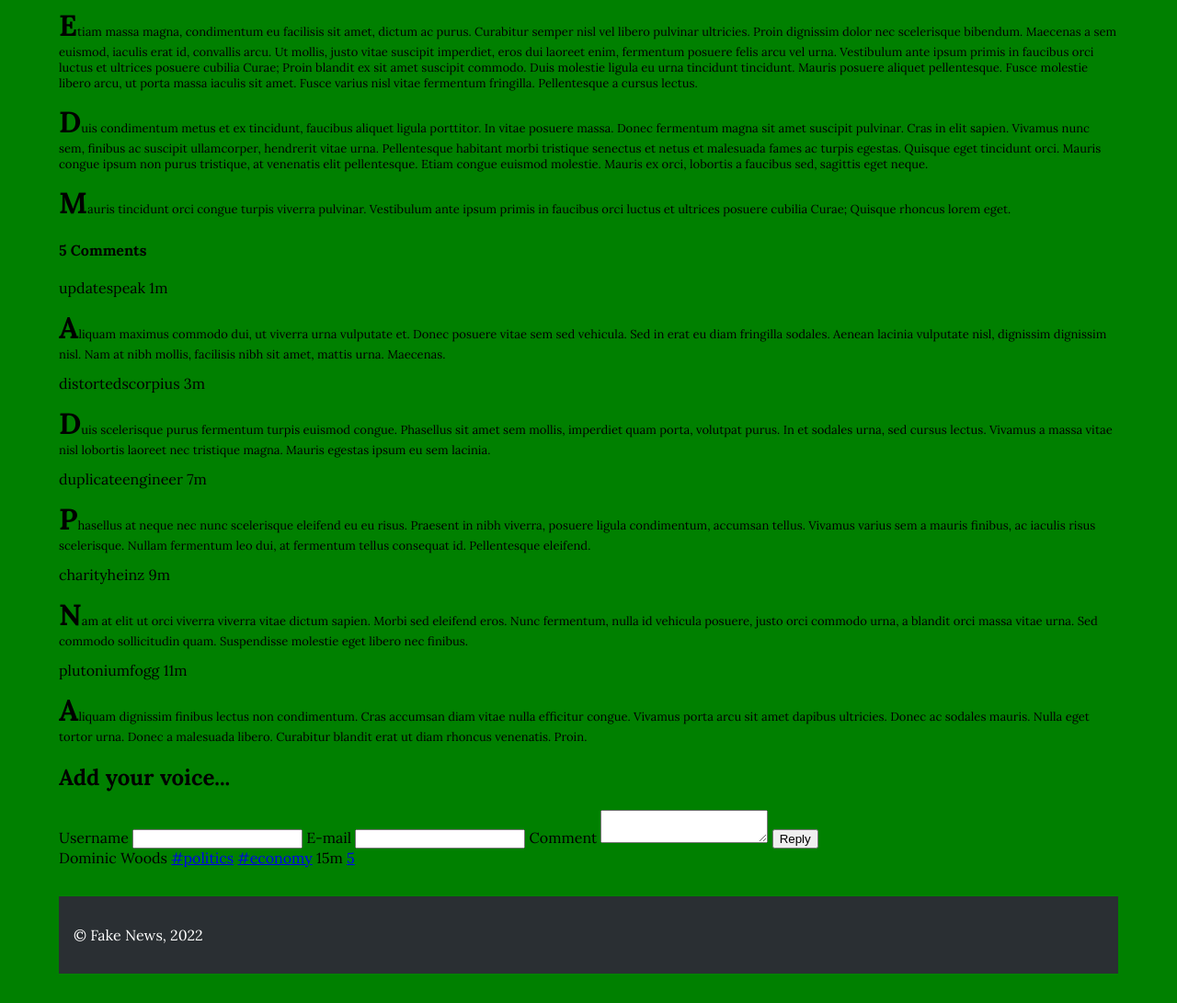
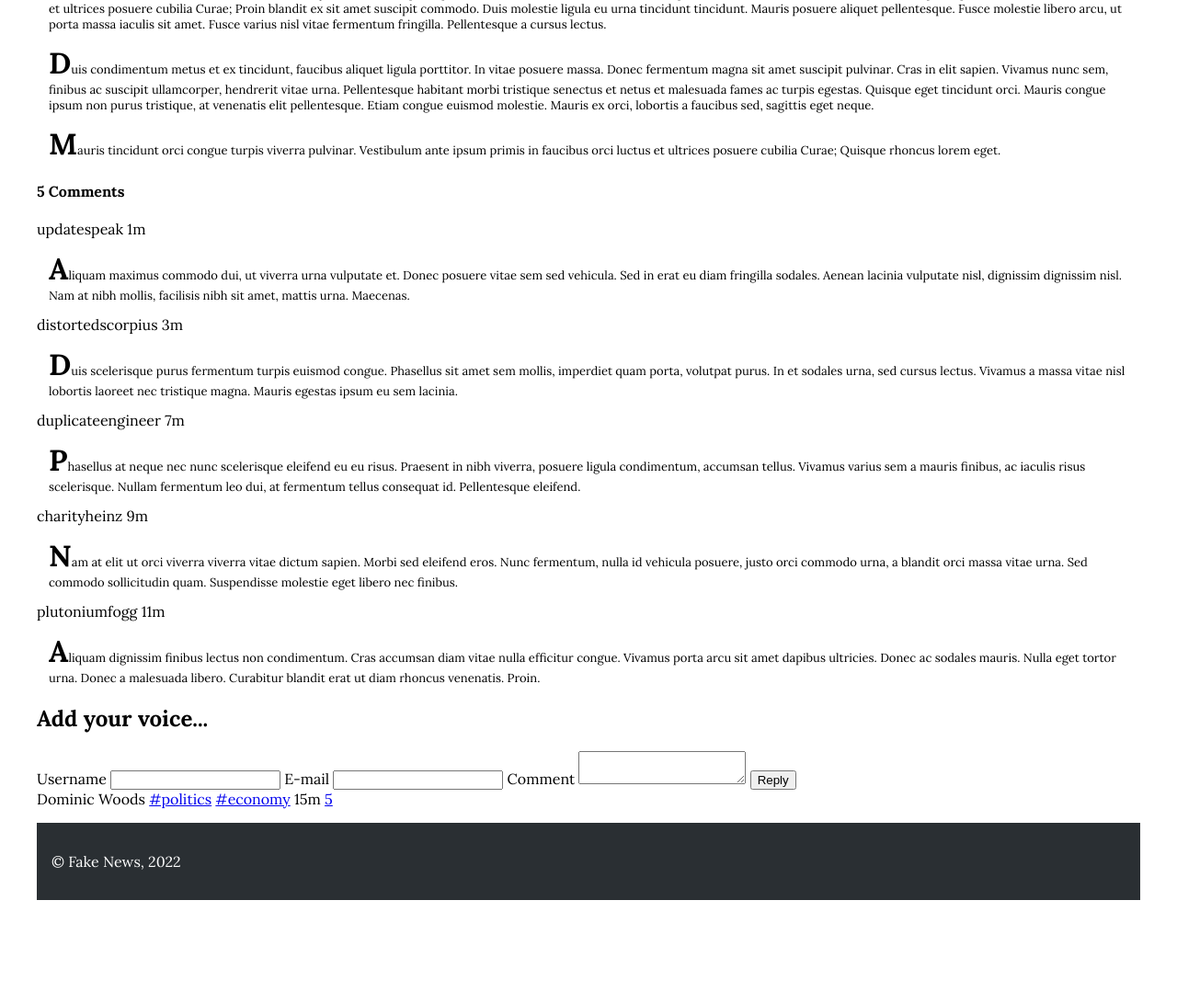
Before and after one commit to tfcc13/FEUP_LTW, a PHP site: page /item.html in a window 1280 px wide. Shown: the part 1661-2752 px from the top of the page at 92% size. After the commit the page ends 2640 px from the top, so only its background shows below. Run offline with PHP 8.4, Linux system fonts and the light colour scheme.

Commit message:
Finished p2 part 1

```diff
--- a/p3/style.css
+++ b/p3/style.css
@@ -1,15 +1,14 @@
 @import url('https://fonts.googleapis.com/css?family=Lora:400,700|Poppins:400,700');
 
-body {
-    background-color: green;
+html {
+    background-color: white;
     padding: 1em;
     margin: 1em;
 }
 
 body > header {
     background-color: #046DD5;
-    margin: 1em;
-    padding: 0.5em;
+    padding: 1em;
 }
 
 
@@ -24,7 +23,8 @@ body > header h2 {
 }
 
 #menu {
-    padding: 1em;
+    padding: 0em;
+    margin: 0;
 }
 
 #menu ul {
@@ -88,7 +88,6 @@ body > header h2 {
     background-color: #2A2F33;
     color: white;
     text-decoration: none;
-    margin: 1em;
     padding: 1em;
 }
 
@@ -106,27 +105,22 @@ body > header h2 {
     color: white;
     font-family: Lora;
     padding: 1em;
-    margin-left: 2em;
-    margin-right: 2em;
+    margin-top: 1em;
 }
 
 #news {
     font-family: Lora;
-    width: auto;
-    height: auto;
-    margin: 1em;
-    padding: 1em;
 }
 
 #news p {
     font-size: small;
+    padding: 0 1em 0 1em;
 }
 
 #news img {
     display: block;
     margin: 0 auto;
     width: 100%;
-    height: auto;
     max-width: 100%;
 }
 
@@ -153,14 +147,19 @@ h2 a {
 p + footer {
     background-color: #F4655F;
     padding: 1em;
+    color: white;
+}
+
+
+p + footer a {
+    color: white;
 }
 
 #signup a {
     text-decoration: none;
 }
 
-
-#menu ul li a:hover {
+#menu ul li a:hover, body a:hover {
     background-color: #2A2F33;
     color: white;
 }
```
